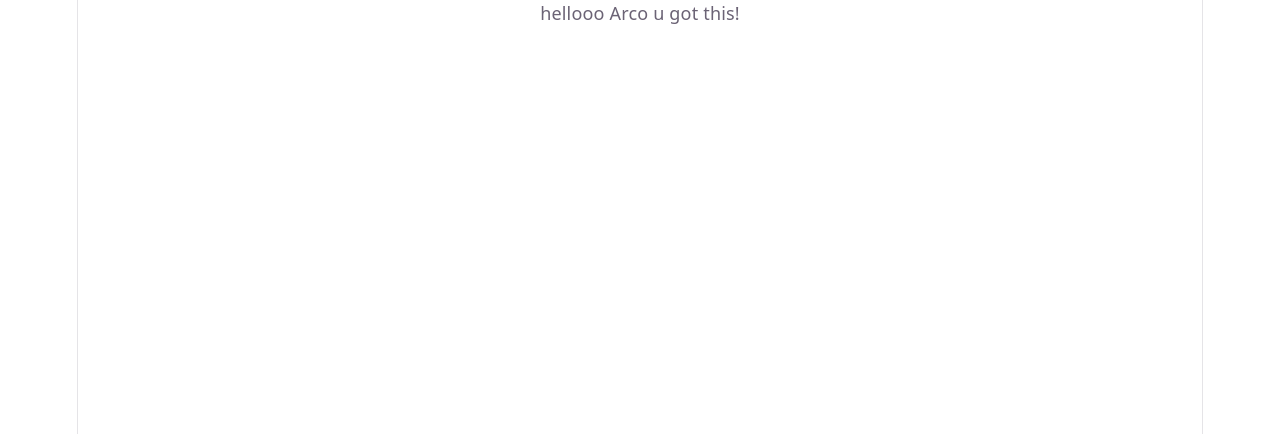
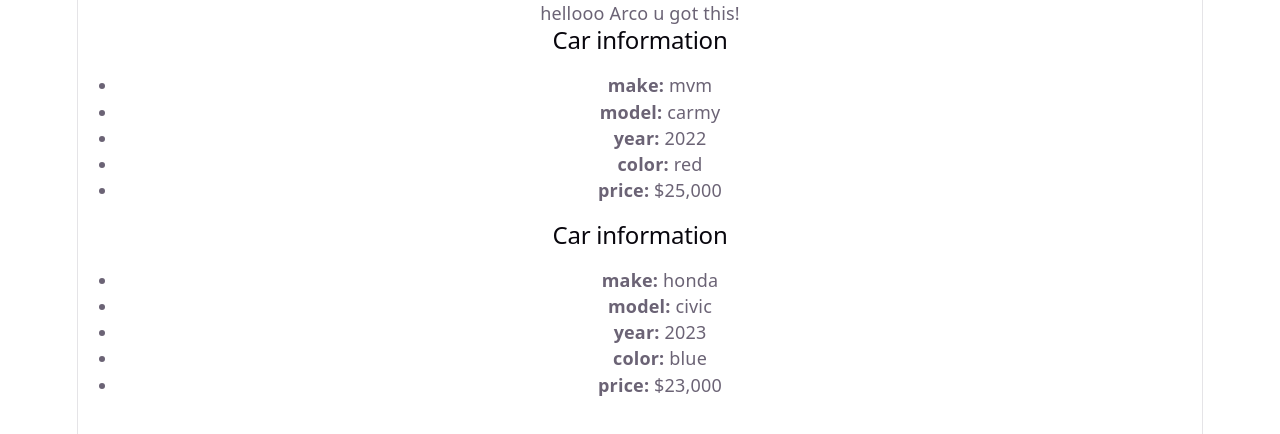
Before and after one commit to COLOTD/Learning-React, a React (Vite) app in the folder vite-project/: page / in a window 1280 px wide. Shown: the top 434 px of the page. Built offline with nearby package versions, Linux system fonts and the light colour scheme.

Commit message:
MakingComponents

```diff
--- a/vite-project/src/App.jsx
+++ b/vite-project/src/App.jsx
@@ -1,14 +1,16 @@
 import { Fragment } from "react"
+import Car from "./Car";
 
 function App() {
 
-
   return(
     <>
-hellooo Arco u got this!
+         hellooo Arco u got this!
+      <Car make="mvm" model="carmy" year={2022} color="red" price="$25,000" />
+      <Car make="honda" model="civic" year={2023} color="blue" price="$23,000" />
     </>
 
-  )
+  );
 }
 
-export default  App
+export default App;
--- a/vite-project/src/Car.jsx
+++ b/vite-project/src/Car.jsx
@@ -1,33 +1,27 @@
 import React from 'react';
 
-const Car = () => {
+const Car = ({ make, model, year, color, price}) => {
     return (
         <div className='car-details'>
             <h2>Car information</h2>
             <ul>
                 <li>
-                    <strong>mak:</strong> mvm
+                    <strong>make:</strong> {make}
                 </li>
                 <li>
-                     <strong>model:</strong> carmy
+                     <strong>model:</strong> {model}
                 </li>
                 <li>
-                     <strong>year:</strong> 2026
+                     <strong>year:</strong>  {year}
                 </li>
                 <li>
-                     <strong>color:</strong> red
+                     <strong>color:</strong> {color}
                 </li>
                 <li>
-                     <strong>companyyyyyy:</strong>
+                     <strong>price:</strong> {price}
                 </li>
 
-
-
-
-
-
             </ul>
-
 
         </div>
     );
```
Also changed, not shown: vite-project/src/test.js (+16 -1 lines), vite-project/src/User.jsx (added), vite-project/src/main.jsx (line endings or trailing spaces).
